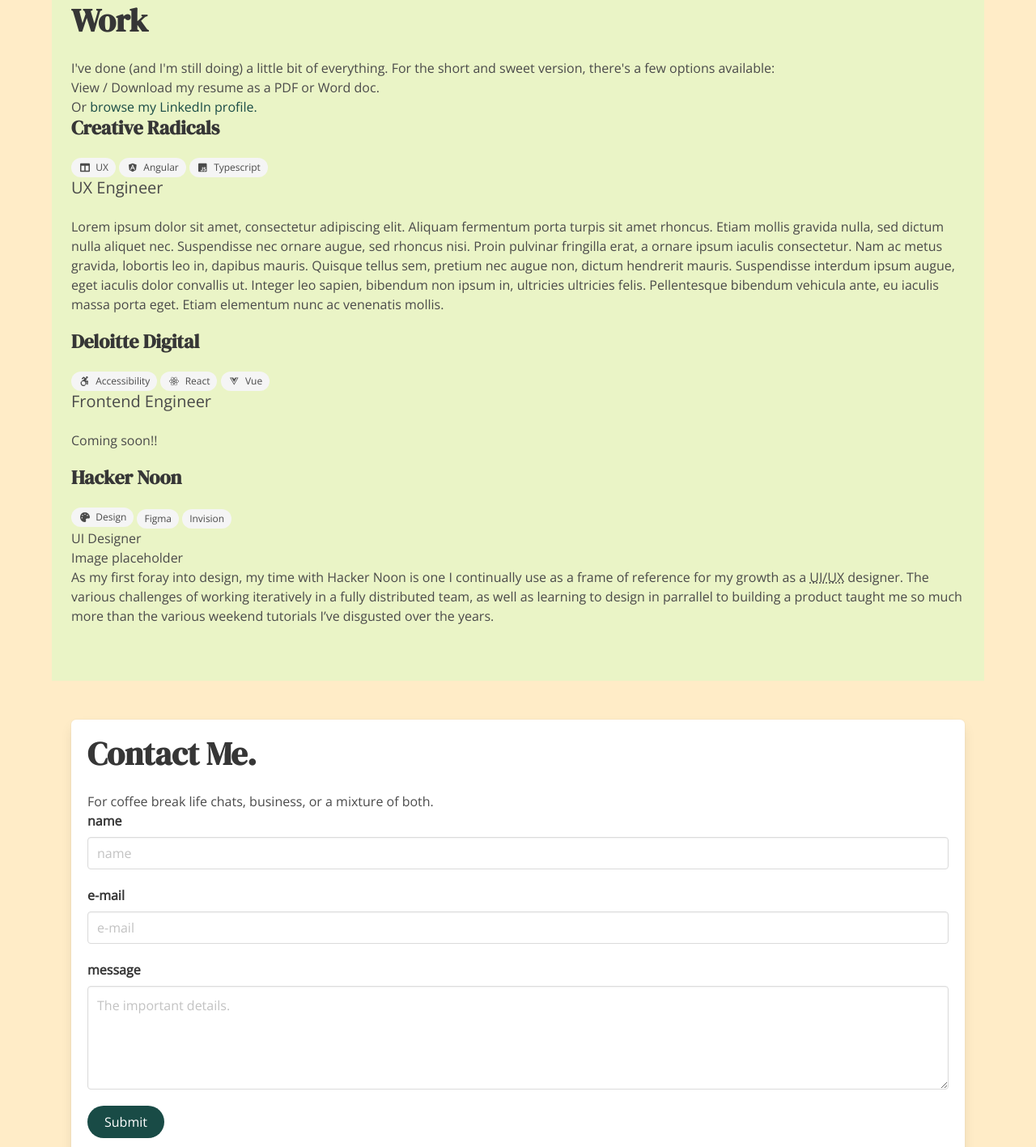
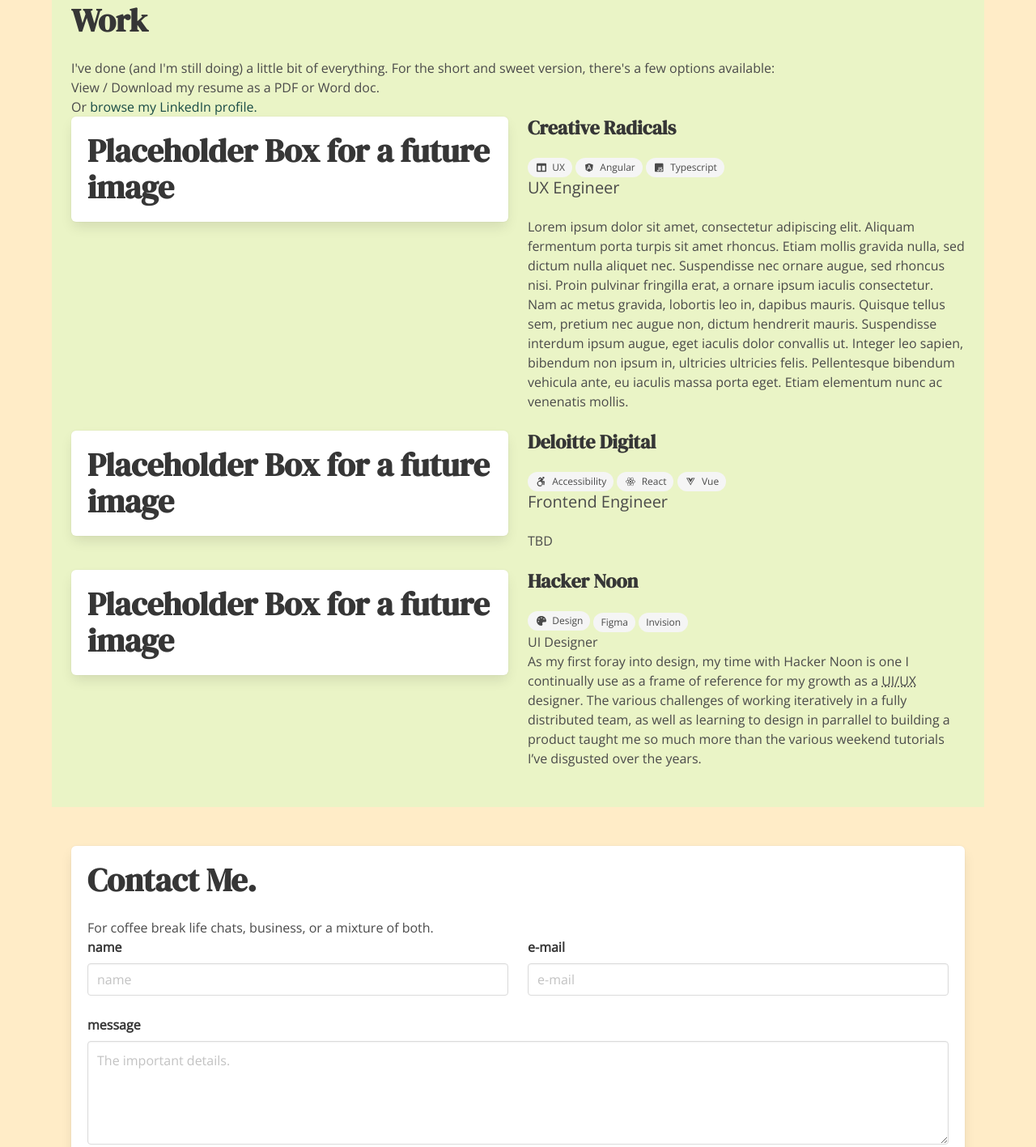
Before and after one commit to faithcorinne/faithcorinne.github.io, a website: page index.html in a window 1280 px wide. Shown: the part 498-1915 px from the top of the page at 81% size. Drawn offline with nearby package versions, Linux system fonts and the light colour scheme.

Commit message:
Structural changes to portfolio section

```diff
--- a/custom-bulma/sass/styles.scss
+++ b/custom-bulma/sass/styles.scss
@@ -50,5 +50,5 @@
 // Margin helpers
 
 .has-margin-bottom {
-    margin-bottom: 20px;
+    margin-bottom: 40px;
 }
--- a/index.html
+++ b/index.html
@@ -20,7 +20,7 @@
             <a href="#portfolio">Work</a>
           </li class="level-item">
           <li class="level-item">
-            <a href="#about">About</a>
+            <a href="#contact">Contact</a>
           </li>
         </ul>
       </nav>
@@ -47,7 +47,13 @@
         <p>View / Download my resume as a PDF or Word doc.</p>
         <p>Or <a href="https://linkedin.com/in/faithcwalker" target="_blank">browse my LinkedIn profile.</a></p>
         <div>
-          <div class="has-margin-bottom">
+          <div class="has-margin-bottom columns is-desktop">
+            <div class="column">
+              <div class="box">
+                <p class="title is-2">Placeholder Box for a future image</p>
+              </div>
+            </div>
+            <div class="column">
               <h3 class="title is-4">Creative Radicals</h3>
               <span class="tag is-normal is-rounded">
               <span class="icon">
@@ -70,7 +76,14 @@
               <p class="subtitle">UX Engineer</p>
               <p>Lorem ipsum dolor sit amet, consectetur adipiscing elit. Aliquam fermentum porta turpis sit amet rhoncus. Etiam mollis gravida nulla, sed dictum nulla aliquet nec. Suspendisse nec ornare augue, sed rhoncus nisi. Proin pulvinar fringilla erat, a ornare ipsum iaculis consectetur. Nam ac metus gravida, lobortis leo in, dapibus mauris. Quisque tellus sem, pretium nec augue non, dictum hendrerit mauris. Suspendisse interdum ipsum augue, eget iaculis dolor convallis ut. Integer leo sapien, bibendum non ipsum in, ultricies ultricies felis. Pellentesque bibendum vehicula ante, eu iaculis massa porta eget. Etiam elementum nunc ac venenatis mollis.</p>
             </div>
-          <div class="has-margin-bottom">
+          </div>
+          <div class="has-margin-bottom columns is-desktop">
+            <div class="column">
+              <div class="box">
+                <p class="title is-2">Placeholder Box for a future image</p>
+              </div>
+            </div>
+            <div class="column">
               <h3 class="title is-4">Deloitte Digital</h3>
               <span class="tag is-normal is-rounded">
                 <span class="icon">
@@ -91,10 +104,16 @@
                 &nbsp; Vue
               </span>
               <p class="subtitle is-5">Frontend Engineer</p>
-
-            <p>Coming soon!!</p>
+              <p>TBD</p>
             </div>
-          <div class="has-margin-bottom">
+          </div>
+          <div class="has-margin-bottom columns is-desktop">
+            <div class="column">
+              <div class="box">
+                <p class="title is-2">Placeholder Box for a future image</p>
+              </div>
+            </div>
+            <div class="column">
               <h3 class="title is-4">Hacker Noon</h3>
               <span class="tag is-normal is-rounded">
                 <span class="icon">
@@ -109,12 +128,12 @@
                 Invision
               </span>
               <p class="is-subtitle is-5">UI Designer</p>
-            <p>Image placeholder</p>
               <p>As my first foray into design, my time with Hacker Noon
                 is one I continually use as a frame of reference for my growth as a
                 <abbr title="user interface and user experience">UI/UX</abbr> designer. The various challenges of working iteratively in a fully distributed team,
                 as well as learning to design in parrallel to building a product taught me so much more than the various weekend tutorials
                 I’ve disgusted over the years.</p>
+            </div>
           </div>
         </div>
       </section>
@@ -125,19 +144,21 @@
           <p>For coffee break life chats, business, or a mixture of both.</p>
           <form action="https://getform.io/f/a42572a1-e039-44b7-ac1f-546bdeb916b5"
                 method="POST">
-            <div class="has-margin-bottom">
+            <div class="columns has-margin-bottom">
+              <div class="column">
                 <label class="label">name</label>
                 <input class="input control"
                        name="name"
                        type="text"
                        placeholder="name">
               </div>
-            <div class="has-margin-bottom">
+              <div class="column">
                 <label class="label">e-mail</label>
               <input class="input control"
                      name="email"
                      type="text"
                      placeholder="e-mail">
+              </div>
             </div>
             <div class="has-margin-bottom">
               <label class="label">message</label>
```
Also changed, not shown: custom-bulma/css/styles.css. Lines whose indentation alone changed are shown as unchanged.
